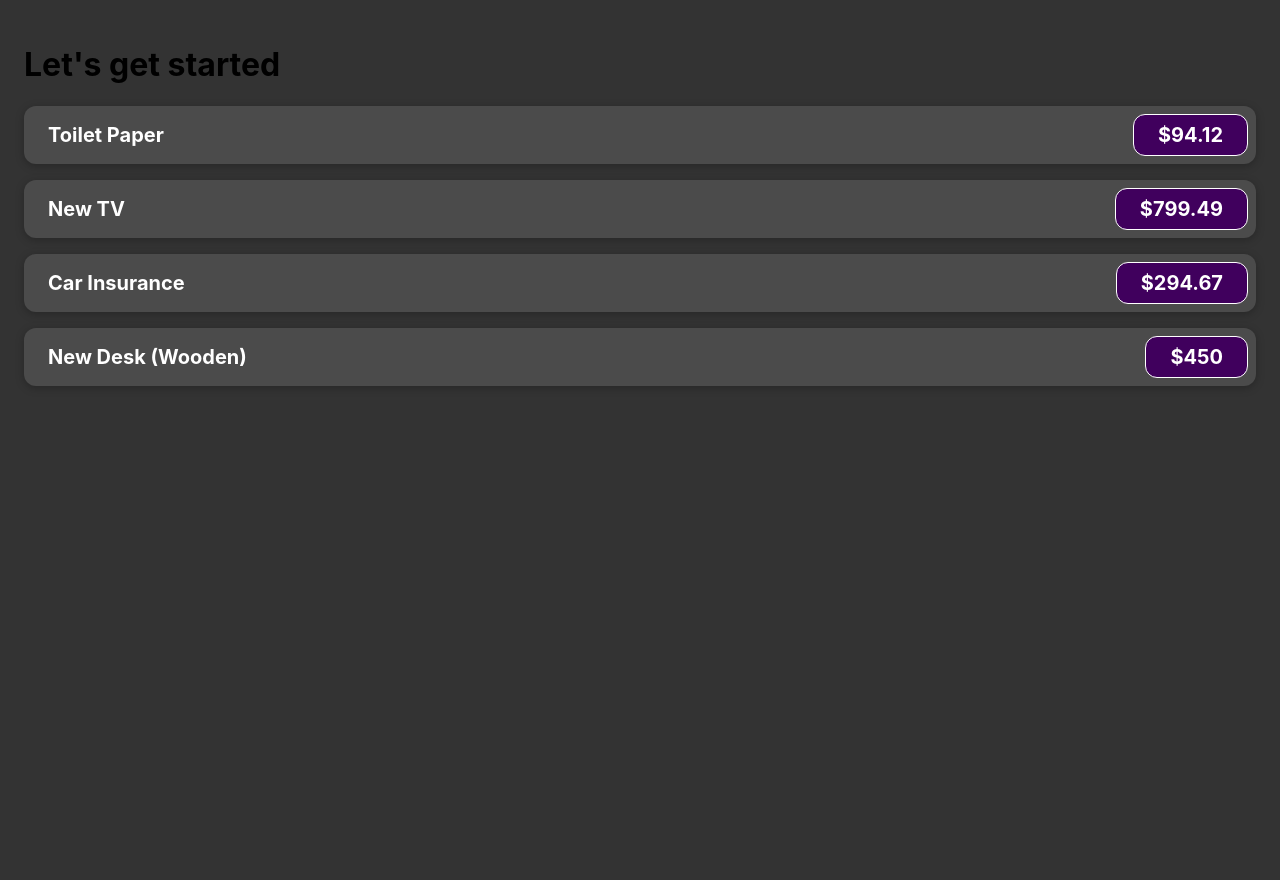
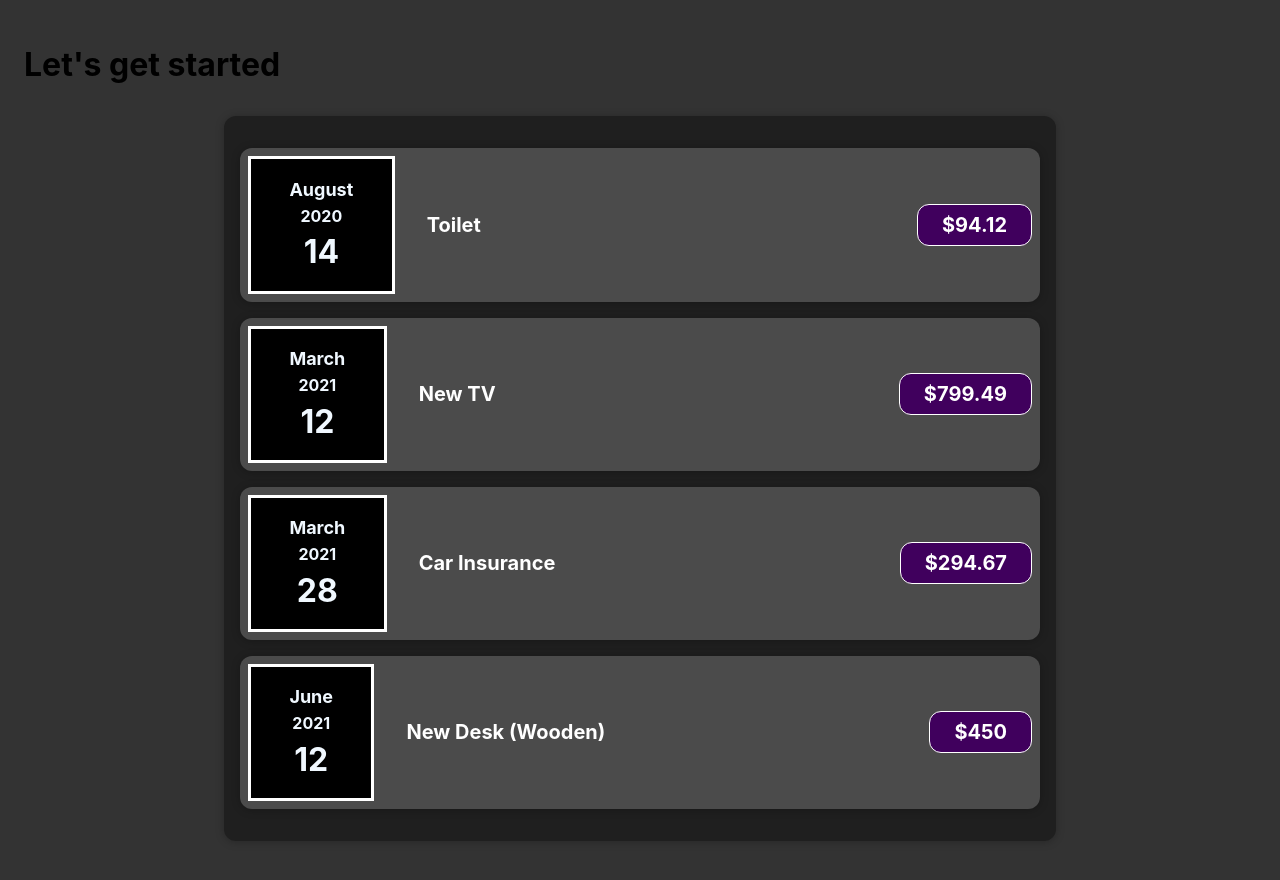
Before and after one commit to martin0626/react-course, a React (Create React App) app: page / in a window 1280 px wide. Shown: the top 880 px of the page. Before the commit the page ends 800 px from the top, so only its background shows below. Built offline with nearby package versions, Linux system fonts and the light colour scheme.

Commit message:
Added New Elememnts

```diff
--- a/src/App.js
+++ b/src/App.js
@@ -1,11 +1,11 @@
-import ExpenseItem from "./Components/ExpenseItem";
+import AllExpenses from "./Components/AllExpensesItems";
 import "./App.css";
 
 function App() {
   const expenses = [
     {
       id: "e1",
-      title: "Toilet Paper",
+      title: "Toilet",
       amount: 94.12,
       date: new Date(2020, 7, 14),
     },
@@ -26,30 +26,7 @@ function App() {
   return (
     <div>
       <h1>Let's get started</h1>
-
-      <ExpenseItem
-        title={expenses[0].title}
-        amount={expenses[0].amount}
-        date={expenses[0].date}
-      ></ExpenseItem>
-
-      <ExpenseItem
-        title={expenses[1].title}
-        amount={expenses[1].amount}
-        date={expenses[1].date}
-      ></ExpenseItem>
-
-      <ExpenseItem
-        title={expenses[2].title}
-        amount={expenses[2].amount}
-        date={expenses[2].date}
-      ></ExpenseItem>
-
-      <ExpenseItem
-        title={expenses[3].title}
-        amount={expenses[3].amount}
-        date={expenses[3].date}
-      ></ExpenseItem>
+      <AllExpenses expenses={expenses} />
     </div>
   );
 }
--- /dev/null
+++ b/src/Components/AllExpenses.css
@@ -0,0 +1,7 @@
+.expenses {
+  padding: 1rem;
+  background-color: rgb(31, 31, 31);
+  margin: 2rem auto;
+  width: 50rem;
+  max-width: 95%;
+}
--- /dev/null
+++ b/src/Components/AllExpensesItems.js
@@ -0,0 +1,35 @@
+import ExpenseItem from "./ExpenseItem";
+import Card from "./Card";
+import "./AllExpenses.css";
+
+function AllExpenses(props) {
+  return (
+    <Card className="expenses">
+      <ExpenseItem
+        title={props.expenses[0].title}
+        amount={props.expenses[0].amount}
+        date={props.expenses[0].date}
+      ></ExpenseItem>
+
+      <ExpenseItem
+        title={props.expenses[1].title}
+        amount={props.expenses[1].amount}
+        date={props.expenses[1].date}
+      ></ExpenseItem>
+
+      <ExpenseItem
+        title={props.expenses[2].title}
+        amount={props.expenses[2].amount}
+        date={props.expenses[2].date}
+      ></ExpenseItem>
+
+      <ExpenseItem
+        title={props.expenses[3].title}
+        amount={props.expenses[3].amount}
+        date={props.expenses[3].date}
+      ></ExpenseItem>
+    </Card>
+  );
+}
+
+export default AllExpenses;
--- /dev/null
+++ b/src/Components/Card.js
@@ -0,0 +1,8 @@
+import "./card.css";
+
+function Card(props) {
+  let classes = "card " + props.className;
+  return <div className={classes}>{props.children}</div>;
+}
+
+export default Card;
--- /dev/null
+++ b/src/Components/Expensdate.css
@@ -0,0 +1,26 @@
+.date-field {
+  background-color: black;
+  color: aliceblue;
+  padding: 1.2rem 2.4rem;
+  display: flex;
+  flex-direction: column;
+  gap: 0.4rem;
+  font-weight: bold;
+  font-size: 1.2rem;
+  align-items: center;
+  border: 3px #fff solid;
+}
+
+.date-year {
+  font-size: 16px;
+}
+
+.date-month {
+  font-size: 18px;
+  font-weight: bold;
+}
+
+.date-day {
+  font-size: 32px;
+  font-weight: bold;
+}
--- /dev/null
+++ b/src/Components/ExpenseDate.js
@@ -0,0 +1,17 @@
+import "./Expensdate.css";
+
+function ExpenseDate(props) {
+  let day = props.date.toLocaleString("en-US", { day: "2-digit" });
+  let month = props.date.toLocaleString("en-US", { month: "long" });
+  let year = props.date.getFullYear();
+
+  return (
+    <div class="date-field">
+      <div class="date-month">{month}</div>
+      <div class="date-year">{year}</div>
+      <div class="date-day">{day}</div>
+    </div>
+  );
+}
+
+export default ExpenseDate;
--- a/src/Components/ExpenseItem.js
+++ b/src/Components/ExpenseItem.js
@@ -1,14 +1,16 @@
 import "./Expenseitem.css";
+import ExpenseDate from "./ExpenseDate";
+import Card from "./Card";
 
 function ExpenseItem(props) {
   return (
-    <div className="expense-item">
-      <div>{props.date.toISOString}</div>
+    <Card className="expense-item">
       <div className="expense-item__description">
+        <ExpenseDate date={props.date} />
         <h2>{props.title}</h2>
         <div className="expense-item__price">${props.amount}</div>
       </div>
-    </div>
+    </Card>
   );
 }
 
--- a/src/Components/Expenseitem.css
+++ b/src/Components/Expenseitem.css
@@ -2,10 +2,8 @@
   display: flex;
   justify-content: space-between;
   align-items: center;
-  box-shadow: 0 2px 8px rgba(0, 0, 0, 0.25);
   padding: 0.5rem;
   margin: 1rem 0;
-  border-radius: 12px;
   background-color: #4b4b4b;
 }
 
--- /dev/null
+++ b/src/Components/card.css
@@ -0,0 +1,4 @@
+.card {
+  border-radius: 12px;
+  box-shadow: 0 1px 8px rgba(0, 0, 0, 0.25);
+}
```
